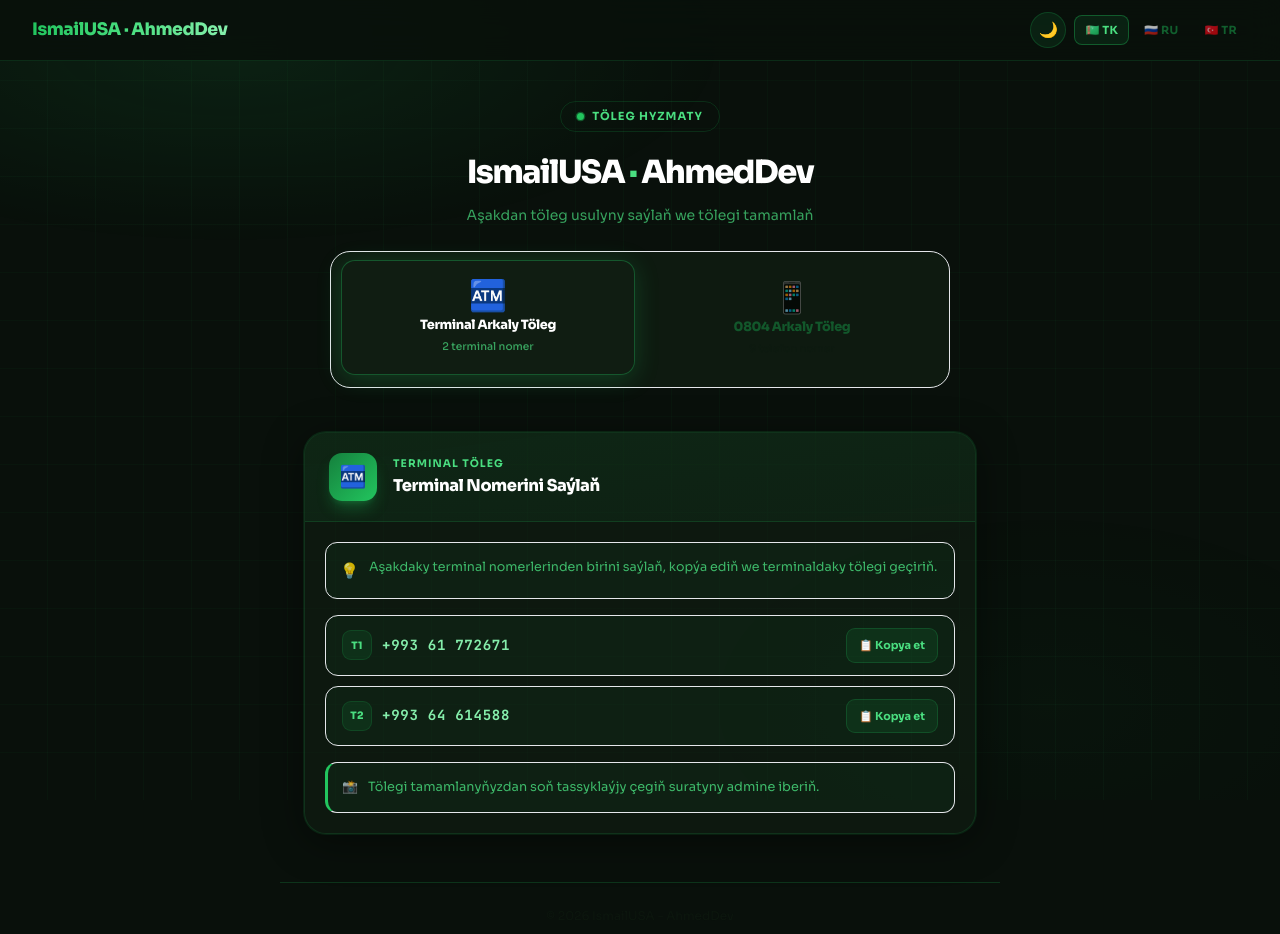
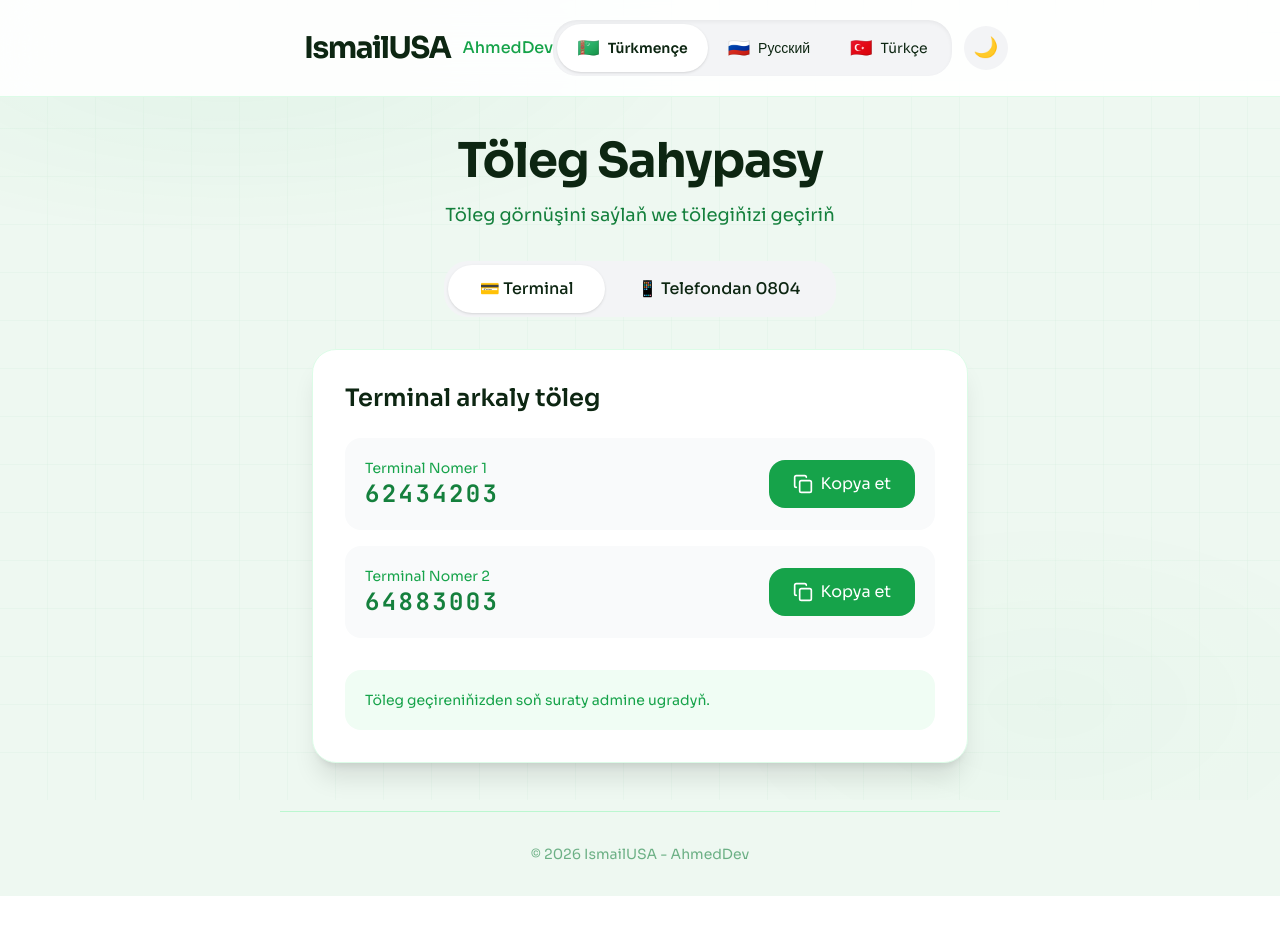
Before and after one commit to ahmedbatyrovv/payment-site, a React (Vite) app: page / in a window 1280 px wide. Shown: the top 934 px of the page. After the commit the page ends 896 px from the top, so only its background shows below. Built offline with nearby package versions, Linux system fonts and the light colour scheme.

Commit message:
responsive

```diff
--- a/src/App.jsx
+++ b/src/App.jsx
@@ -1,7 +1,7 @@
 import { useState } from 'react'
 import { useTheme } from './hooks/useTheme'
 import { useToast } from './hooks/useToast'
-import { TRANSLATIONS } from './data'
+import { TRANSLATIONS } from './data/translations'
 import Header from './components/Header'
 import Hero from './components/Hero'
 import MethodTabs from './components/MethodTabs'
@@ -20,26 +20,22 @@ export default function App() {
     <div className={`min-h-screen font-sora transition-colors duration-300 relative overflow-x-hidden
       ${theme === 'dark' ? 'dark bg-[#09100b] text-[#dff0e4]' : 'bg-[#eef8f1] text-[#0d2612]'}`}>
 
-      {/* Mesh background */}
-      <div className={`fixed inset-0 pointer-events-none z-0 opacity-50 transition-opacity duration-300 ${theme === 'dark' ? 'bg-mesh-dark' : 'bg-mesh-light'}`} />
+      <div className={`fixed inset-0 pointer-events-none z-0 opacity-40 ${theme === 'dark' ? 'bg-mesh-dark' : 'bg-mesh-light'}`} />
 
       <div className="relative z-10">
         <Header lang={lang} setLang={setLang} theme={theme} toggleTheme={toggleTheme} />
-
         <Hero t={t} />
-
         <MethodTabs method={method} setMethod={setMethod} t={t} />
 
-        <main className="max-w-[720px] mx-auto px-4 sm:px-6 md:px-8 lg:px-6 pb-12 pt-4 animate-fade-up">
-          <div className="w-full">
-            {method === 'terminal'
-              ? <TerminalPanel t={t} showToast={showToast} />
-              : <PhonePanel t={t} showToast={showToast} />
-            }
-          </div>
+        <main className="max-w-[720px] mx-auto px-4 sm:px-6 md:px-8 pb-12 pt-2">
+          {method === 'terminal' ? (
+            <TerminalPanel t={t} showToast={showToast} />
+          ) : (
+            <PhonePanel t={t} showToast={showToast} />
+          )}
         </main>
 
-        <footer className="max-w-[720px] mx-auto px-4 sm:px-6 py-6 text-center border-t dark:border-green-500/20 border-green-600/20 text-[0.75rem] dark:text-green-900/70 text-green-800/50 transition-colors duration-300">
+        <footer className="max-w-[720px] mx-auto px-4 sm:px-6 py-8 text-center text-sm border-t dark:border-green-900/30 border-green-200 text-green-700/60 dark:text-green-500/60">
           © 2026 IsmailUSA - AhmedDev
         </footer>
       </div>
--- a/src/components/Header.jsx
+++ b/src/components/Header.jsx
@@ -1,51 +1,45 @@
-const LANGS = [
-  { code: 'tk', flag: '🇹🇲', label: 'TK' },
-  { code: 'ru', flag: '🇷🇺', label: 'RU' },
-  { code: 'tr', flag: '🇹🇷', label: 'TR' },
-]
+export default function Header({ lang, setLang, theme, toggleTheme }) {
+  const languages = [
+    { code: 'tk', flag: '🇹🇲', label: 'Türkmençe' },
+    { code: 'ru', flag: '🇷🇺', label: 'Русский' },
+    { code: 'tr', flag: '🇹🇷', label: 'Türkçe' },
+  ];
 
-export default function Header({ lang, setLang, theme, toggleTheme }) {
   return (
-    <header className="sticky top-0 z-50 backdrop-blur-lg border-b border-green-500/15 dark:bg-[rgba(9,16,11,0.88)] bg-[rgba(238,248,241,0.90)] transition-colors duration-300">
-      <div className="w-full px-8 py-3 flex items-center justify-between gap-3">
-        {/* Logo */}
-        <span className="gradient-text font-sora font-extrabold text-[1.08rem] tracking-tight whitespace-nowrap">
-          IsmailUSA · AhmedDev
-        </span>
+    <header className="sticky top-0 z-50 bg-white/90 dark:bg-[#09100b]/95 backdrop-blur-xl border-b border-green-100 dark:border-green-900">
+      <div className="max-w-[720px] mx-auto px-4 sm:px-6 py-5 flex items-center justify-between">
+        <div className="flex items-center gap-3">
+          <div className="text-3xl font-bold tracking-tighter">IsmailUSA</div>
+          <div className="text-green-600 dark:text-green-500 font-medium">AhmedDev</div>
+        </div>
 
-        {/* Controls */}
-        <div className="flex items-center gap-2">
-          {/* Theme toggle */}
-          <button
-            onClick={toggleTheme}
-            className="w-9 h-9 rounded-full flex items-center justify-center text-[.95rem]
-              dark:bg-green-500/10 bg-green-600/10
-              dark:border-green-500/20 border-green-600/20 border-[1.5px]
-              dark:text-green-400 text-green-700
-              hover:scale-110 transition-all duration-200"
-            aria-label="Toggle theme"
-          >
-            {theme === 'dark' ? '🌙' : '☀️'}
-          </button>
-
-          {/* Lang buttons */}
-          <div className="flex gap-1">
-            {LANGS.map(({ code, flag, label }) => (
+        <div className="flex items-center gap-3">
+          {/* Language Switcher */}
+          <div className="flex bg-gray-100 dark:bg-[#1a2a20] rounded-3xl p-1 shadow-inner">
+            {languages.map((item) => (
               <button
-                key={code}
-                onClick={() => setLang(code)}
-                className={`px-2.5 py-1.5 rounded-lg text-[.7rem] font-bold tracking-wide border-[1.5px] transition-all duration-200 font-sora
-                  ${lang === code
-                    ? 'dark:bg-green-500/10 bg-green-600/10 dark:border-green-500/35 border-green-600/40 dark:text-green-400 text-green-700'
-                    : 'border-transparent dark:text-green-700/70 text-green-800/50 hover:dark:bg-green-500/6 hover:bg-green-600/6 hover:dark:border-green-500/20 hover:border-green-600/20'
-                  }`}
+                key={item.code}
+                onClick={() => setLang(item.code)}
+                className={`px-5 py-2.5 text-sm rounded-3xl transition-all flex items-center gap-2
+                  ${lang === item.code
+                    ? 'bg-white dark:bg-[#0f1a13] shadow font-semibold'
+                    : 'hover:bg-white/60 dark:hover:bg-[#13281f]'}`}
               >
-                {flag} {label}
+                <span className="text-lg">{item.flag}</span>
+                <span className="hidden sm:inline">{item.label}</span>
               </button>
             ))}
           </div>
+
+          {/* Theme Toggle */}
+          <button
+            onClick={toggleTheme}
+            className="w-11 h-11 flex items-center justify-center bg-gray-100 dark:bg-[#1a2a20] hover:bg-gray-200 dark:hover:bg-[#13281f] rounded-3xl transition-all text-xl"
+          >
+            {theme === 'dark' ? '☀️' : '🌙'}
+          </button>
         </div>
       </div>
     </header>
-  )
+  );
 }
--- a/src/components/Hero.jsx
+++ b/src/components/Hero.jsx
@@ -1,24 +1,12 @@
 export default function Hero({ t }) {
   return (
-    <section className="max-w-[660px] mx-auto px-5 pt-10 pb-6 text-center animate-fade-up" style={{ animationDelay: '.07s', opacity: 0 }}>
-      {/* Badge */}
-      <div className="inline-flex items-center gap-2 dark:bg-green-500/6 bg-green-600/8 border dark:border-green-500/18 border-green-600/20 rounded-full px-4 py-1.5 mb-5">
-        <span className="w-[7px] h-[7px] rounded-full bg-green-500 pulse-dot inline-block" />
-        <span className="text-[.7rem] font-bold tracking-[.09em] uppercase dark:text-green-400 text-green-700">
-          {t.badge}
-        </span>
-      </div>
-
-      {/* Title */}
-      <h1 className="font-sora font-extrabold tracking-tighter leading-tight mb-3 dark:text-white text-gray-900"
-          style={{ fontSize: 'clamp(1.45rem, 5vw, 2rem)' }}>
-        IsmailUSA <em className="not-italic dark:text-green-400 text-green-600">·</em> AhmedDev
+    <div className="text-center pt-10 pb-8 px-4">
+      <h1 className="text-4xl sm:text-5xl font-bold mb-4 tracking-tight">
+        Töleg Sahypasy
       </h1>
-
-      {/* Desc */}
-      <p className="text-[.875rem] dark:text-green-400/70 text-green-800/70 leading-relaxed max-w-sm mx-auto">
-        {t.heroDesc}
+      <p className="text-lg text-green-700 dark:text-green-400 max-w-md mx-auto">
+        {t.description || "Töleg görnüşini saýlaň we tölegiňizi geçiriň"}
       </p>
-    </section>
-  )
+    </div>
+  );
 }
--- a/src/components/MethodTabs.jsx
+++ b/src/components/MethodTabs.jsx
@@ -1,30 +1,22 @@
 export default function MethodTabs({ method, setMethod, t }) {
-  const tabs = [
-    { id: 'terminal', icon: '🏧', label: t.tabTerm,  sub: t.tabTermSub },
-    { id: 'phone',    icon: '📱', label: t.tabPhone, sub: t.tabPhoneSub },
-  ]
-
   return (
-    <div className="max-w-[660px] mx-auto px-5 pb-7 animate-fade-up" style={{ animationDelay: '.15s', opacity: 0 }}>
-      <div className="grid grid-cols-2 gap-2.5 dark:bg-[#0e1a10] bg-[#e0f2e6] border dark:border-green-500/16 border-green-600/18 rounded-[20px] p-2.5 transition-colors duration-300">
-        {tabs.map(tab => (
-          <button
-            key={tab.id}
-            onClick={() => setMethod(tab.id)}
-            className={`py-5 px-4 rounded-[14px] text-center border-[1.5px] font-sora transition-all duration-300 cursor-pointer
-              ${method === tab.id
-                ? 'dark:bg-[rgba(19,33,21,0.5)] bg-white/80 dark:border-green-500/35 border-green-600/40 dark:text-white text-gray-900 tab-active-glow -translate-y-0.5'
-                : 'bg-transparent border-transparent dark:text-green-700/60 text-green-800/50 hover:dark:bg-green-500/5 hover:bg-green-600/5 hover:dark:border-green-500/16 hover:border-green-600/18 hover:-translate-y-px'
-              }`}
-          >
-            <span className="block text-[1.9rem] mb-1.5 leading-none">{tab.icon}</span>
-            <span className="block text-[.8rem] font-extrabold tracking-tight leading-snug">{tab.label}</span>
-            <span className={`block text-[.66rem] mt-1 font-medium transition-colors duration-200 ${method === tab.id ? 'dark:text-green-400/70 text-green-700/70' : 'dark:text-green-900/60 text-green-800/40'}`}>
-              {tab.sub}
-            </span>
-          </button>
-        ))}
+    <div className="max-w-[720px] mx-auto px-4 sm:px-6 mb-6">
+      <div className="flex bg-gray-100 dark:bg-[#1a2a20] rounded-3xl p-1 w-fit mx-auto">
+        <button
+          onClick={() => setMethod('terminal')}
+          className={`px-8 py-3 rounded-3xl transition-all font-medium ${method === 'terminal'
+            ? 'bg-white dark:bg-[#0f1a13] shadow' : 'hover:bg-white/50 dark:hover:bg-[#13281f]'}`}
+        >
+          💳 Terminal
+        </button>
+        <button
+          onClick={() => setMethod('phone')}
+          className={`px-8 py-3 rounded-3xl transition-all font-medium ${method === 'phone'
+            ? 'bg-white dark:bg-[#0f1a13] shadow' : 'hover:bg-white/50 dark:hover:bg-[#13281f]'}`}
+        >
+          📱 Telefondan 0804
+        </button>
       </div>
     </div>
-  )
+  );
 }
--- a/src/components/PhonePanel.jsx
+++ b/src/components/PhonePanel.jsx
@@ -1,44 +1,55 @@
-import NumberRow from './NumberRow'
-import { PHONE_NUMBERS } from '../data'
+import { Copy, Phone } from 'lucide-react';
 
 export default function PhonePanel({ t, showToast }) {
+  const phoneNumbers = [
+    "+993 62 434 203",
+    "+993 64 883 003",
+    "+993 65 123 456",
+    "+993 61 987 654",
+    "+993 63 555 777",
+    "+993 62 111 222",
+    "+993 64 777 888",
+    "+993 65 999 000",
+    "+993 63 222 111",
+  ];
+
+  const copyToClipboard = (number) => {
+    navigator.clipboard.writeText(number.replace(/\s/g, ''));
+    showToast(`${number} 📋 Kopya edildi!`);
+  };
+
   return (
-    <div className="animate-slide-in">
-      <div className="dark:bg-[rgba(19,33,21,0.5)] bg-white/70 backdrop-blur-md border dark:border-green-500/15 border-green-600/18 rounded-[22px] overflow-hidden card-glow dark:card-glow card-glow-light transition-all duration-300">
-
-        {/* Card Head */}
-        <div className="flex items-center gap-4 px-6 py-5 dark:bg-gradient-to-br dark:from-green-500/12 dark:to-green-500/5 bg-gradient-to-br from-green-600/10 to-green-600/4 border-b dark:border-green-500/15 border-green-600/18 transition-colors duration-300">
-          <div className="w-12 h-12 rounded-[13px] flex items-center justify-center text-[1.35rem] flex-shrink-0 bg-gradient-to-br from-green-700 to-green-500 shadow-lg shadow-green-500/30">
-            📱
+    <div className="bg-white dark:bg-[#0f1a13] rounded-3xl shadow-xl p-6 md:p-8 border border-green-100 dark:border-green-900/30">
+      <div className="flex items-center gap-3 mb-6">
+        <div className="w-11 h-11 bg-green-500/10 text-green-600 rounded-2xl flex items-center justify-center">
+          <Phone size={28} />
         </div>
         <div>
-            <div className="text-[.66rem] font-bold tracking-[.1em] uppercase dark:text-green-400 text-green-700 mb-0.5">{t.phoneTag}</div>
-            <div className="text-[1.02rem] font-extrabold tracking-tight dark:text-white text-gray-900">{t.phoneTitle}</div>
+          <h2 className="text-2xl font-semibold">Telefondan 0804 arkaly töleg</h2>
+          <p className="text-green-600 dark:text-green-500">0804 ulanyp töleg ediň</p>
         </div>
       </div>
 
-        {/* Card Body */}
-        <div className="p-5">
-          {/* Hint */}
-          <div className="flex gap-2.5 items-start dark:bg-green-500/5 bg-green-600/6 border dark:border-green-500/14 border-green-600/16 rounded-xl p-3.5 mb-4 text-[.79rem] dark:text-green-400/80 text-green-800/80 leading-relaxed transition-colors duration-300">
-            <span className="text-[.95rem] flex-shrink-0 mt-0.5">💡</span>
-            <span dangerouslySetInnerHTML={{ __html: t.phoneHint }} />
+      <div className="grid grid-cols-1 sm:grid-cols-2 gap-4">
+        {phoneNumbers.map((num, index) => (
+          <div key={index} className="flex items-center justify-between bg-gray-50 dark:bg-[#1a2a20] p-5 rounded-2xl border border-green-100 dark:border-green-900/30 hover:border-green-500 transition-all">
+            <div className="font-mono text-lg font-semibold text-green-700 dark:text-green-400">
+              {num}
             </div>
-
-          {/* Numbers */}
-          <div className="flex flex-col gap-2.5">
-            {PHONE_NUMBERS.map((num, i) => (
-              <NumberRow key={i} badge={i + 1} value={num} t={t} showPay={true} onCopy={showToast} />
+            <button
+              onClick={() => copyToClipboard(num)}
+              className="bg-green-600 hover:bg-green-700 text-white px-6 py-3 rounded-2xl flex items-center gap-2 text-sm font-medium"
+            >
+              <Copy size={18} /> Kopya et
+            </button>
+          </div>
         ))}
       </div>
 
-          {/* Info */}
-          <div className="flex gap-2.5 items-start dark:bg-green-500/5 bg-green-600/6 border dark:border-green-500/14 border-green-600/16 border-l-[3px] dark:border-l-green-500 border-l-green-600 rounded-xl p-3.5 mt-4 text-[.8rem] dark:text-green-400/80 text-green-800/80 leading-relaxed transition-colors duration-300">
-            <span className="flex-shrink-0">📸</span>
-            <span dangerouslySetInnerHTML={{ __html: t.phoneInfo }} />
+      <div className="mt-8 p-6 bg-green-50 dark:bg-green-950/60 rounded-2xl text-sm">
+        <p className="font-semibold mb-2">📌 Tölegden soň:</p>
+        <p>0801 belgiden gelen çegiň suratyny admine ugradyň.</p>
       </div>
     </div>
-      </div>
-    </div>
-  )
+  );
 }
--- a/src/components/TerminalPanel.jsx
+++ b/src/components/TerminalPanel.jsx
@@ -1,44 +1,41 @@
-import NumberRow from './NumberRow'
-import { TERMINAL_NUMBERS } from '../data'
+import { Copy } from 'lucide-react';
 
 export default function TerminalPanel({ t, showToast }) {
+  const terminals = [
+    { id: 1, number: "62434203" },
+    { id: 2, number: "64883003" },
+  ];
+
+  const copyToClipboard = (num) => {
+    navigator.clipboard.writeText(num);
+    showToast(`${num} 📋 Kopya edildi!`);
+  };
+
   return (
-    <div className="animate-slide-in">
-      <div className="dark:bg-[rgba(19,33,21,0.5)] bg-white/70 backdrop-blur-md border dark:border-green-500/15 border-green-600/18 rounded-[22px] overflow-hidden card-glow dark:card-glow card-glow-light transition-all duration-300">
+    <div className="bg-white dark:bg-[#0f1a13] rounded-3xl shadow-xl p-6 md:p-8 border border-green-100 dark:border-green-900/30">
+      <h2 className="text-2xl font-semibold mb-6">Terminal arkaly töleg</h2>
 
-        {/* Card Head */}
-        <div className="flex items-center gap-4 px-6 py-5 dark:bg-gradient-to-br dark:from-green-500/12 dark:to-green-500/5 bg-gradient-to-br from-green-600/10 to-green-600/4 border-b dark:border-green-500/15 border-green-600/18 transition-colors duration-300">
-          <div className="w-12 h-12 rounded-[13px] flex items-center justify-center text-[1.35rem] flex-shrink-0 bg-gradient-to-br from-green-700 to-green-500 shadow-lg shadow-green-500/30">
-            🏧
+      <div className="space-y-4">
+        {terminals.map((term) => (
+          <div key={term.id} className="flex flex-col sm:flex-row sm:items-center gap-4 bg-gray-50 dark:bg-[#1a2a20] p-5 rounded-2xl">
+            <div className="flex-1">
+              <p className="text-sm text-green-600 dark:text-green-500">Terminal Nomer {term.id}</p>
+              <p className="font-mono text-2xl font-bold text-green-700 dark:text-green-400 tracking-widest">{term.number}</p>
+            </div>
+            <button
+              onClick={() => copyToClipboard(term.number)}
+              className="bg-green-600 hover:bg-green-700 text-white px-6 py-3 rounded-2xl flex items-center gap-2 transition-all active:scale-95"
+            >
+              <Copy size={20} />
+              Kopya et
+            </button>
           </div>
-          <div>
-            <div className="text-[.66rem] font-bold tracking-[.1em] uppercase dark:text-green-400 text-green-700 mb-0.5">{t.termTag}</div>
-            <div className="text-[1.02rem] font-extrabold tracking-tight dark:text-white text-gray-900">{t.termTitle}</div>
-          </div>
-        </div>
+        ))}
+      </div>
 
-        {/* Card Body */}
-        <div className="p-5">
-          {/* Hint */}
-          <div className="flex gap-2.5 items-start dark:bg-green-500/5 bg-green-600/6 border dark:border-green-500/14 border-green-600/16 rounded-xl p-3.5 mb-4 text-[.79rem] dark:text-green-400/80 text-green-800/80 leading-relaxed transition-colors duration-300">
-            <span className="text-[.95rem] flex-shrink-0 mt-0.5">💡</span>
-            <span>{t.termHint}</span>
-          </div>
-
-          {/* Numbers */}
-          <div className="flex flex-col gap-2.5">
-            {TERMINAL_NUMBERS.map(({ id, label, value }) => (
-              <NumberRow key={id} badge={label} value={value} t={t} showPay={false} onCopy={showToast} />
-            ))}
-          </div>
-
-          {/* Info */}
-          <div className="flex gap-2.5 items-start dark:bg-green-500/5 bg-green-600/6 border dark:border-green-500/14 border-green-600/16 border-l-[3px] dark:border-l-green-500 border-l-green-600 rounded-xl p-3.5 mt-4 text-[.8rem] dark:text-green-400/80 text-green-800/80 leading-relaxed transition-colors duration-300">
-            <span className="flex-shrink-0">📸</span>
-            <span>{t.termInfo}</span>
-          </div>
-        </div>
+      <div className="mt-8 text-sm text-green-600 dark:text-green-500 bg-green-50 dark:bg-green-950/50 p-5 rounded-2xl">
+        Töleg geçireniňizden soň suraty admine ugradyň.
       </div>
     </div>
-  )
+  );
 }
--- /dev/null
+++ b/src/data/translations.js
@@ -0,0 +1,17 @@
+export const TRANSLATIONS = {
+  tk: {
+    description: "Töleg görnüşini saýlaň we tölegiňizi geçiriň",
+    terminalTitle: "Terminal arkaly töleg",
+    phoneTitle: "Telefondan 0804 arkaly töleg",
+  },
+  ru: {
+    description: "Выберите способ оплаты и совершите платеж",
+    terminalTitle: "Оплата через терминал",
+    phoneTitle: "Оплата через 0804",
+  },
+  tr: {
+    description: "Ödeme yöntemini seçin ve ödemenizi yapın",
+    terminalTitle: "Terminal ile ödeme",
+    phoneTitle: "0804 ile ödeme",
+  }
+};
--- a/src/hooks/useTheme.js
+++ b/src/hooks/useTheme.js
@@ -1,19 +1,24 @@
-import { useState, useEffect } from 'react'
+import { useState, useEffect } from 'react';
 
-export function useTheme() {
-  const [theme, setTheme] = useState(() => localStorage.getItem('theme') || 'dark')
+export const useTheme = () => {
+  const [theme, setTheme] = useState(() => {
+    if (localStorage.getItem('theme') === 'dark') return 'dark';
+    return 'light';
+  });
 
   useEffect(() => {
-    const root = document.documentElement
     if (theme === 'dark') {
-      root.classList.add('dark')
+      document.documentElement.classList.add('dark');
+      localStorage.setItem('theme', 'dark');
     } else {
-      root.classList.remove('dark')
+      document.documentElement.classList.remove('dark');
+      localStorage.setItem('theme', 'light');
     }
-    localStorage.setItem('theme', theme)
-  }, [theme])
+  }, [theme]);
 
-  const toggle = () => setTheme(t => (t === 'dark' ? 'light' : 'dark'))
+  const toggle = () => {
+    setTheme(prev => prev === 'light' ? 'dark' : 'light');
+  };
 
-  return { theme, toggle }
-}
+  return { theme, toggle };
+};
```
Also changed, not shown: src/components/Toast.jsx (+4 -13 lines), src/hooks/useToast.js (+17 -11 lines). Lines whose indentation alone changed are shown as unchanged.
